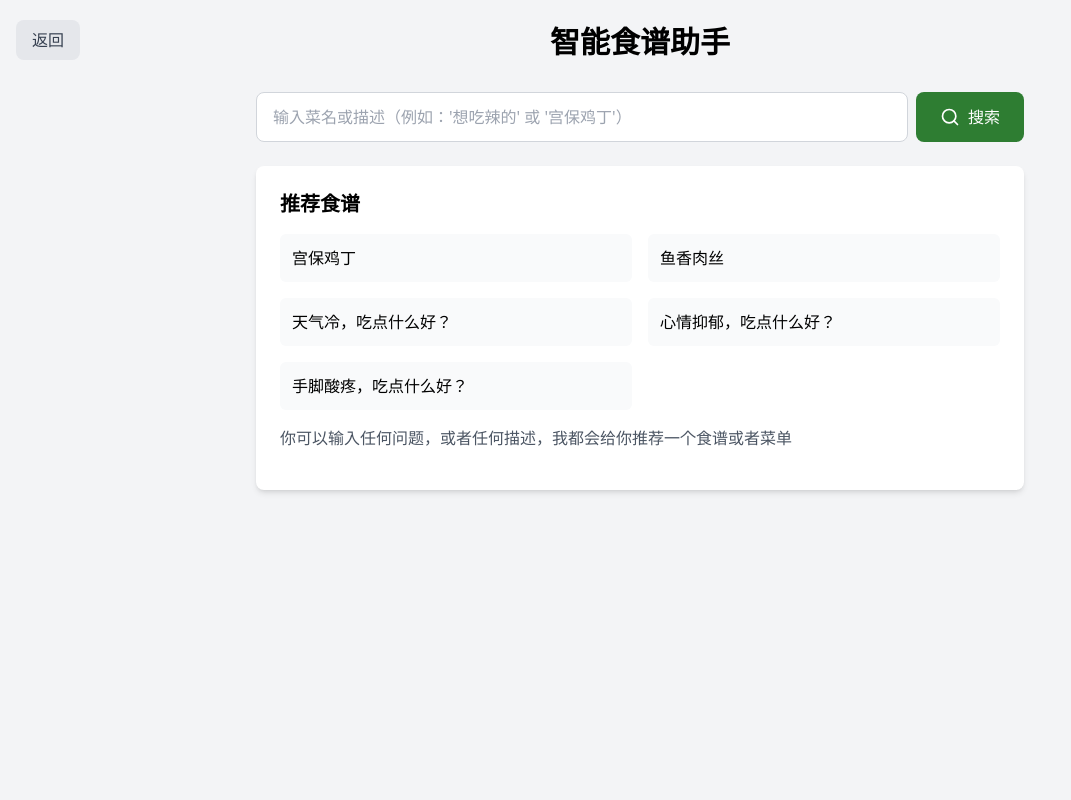
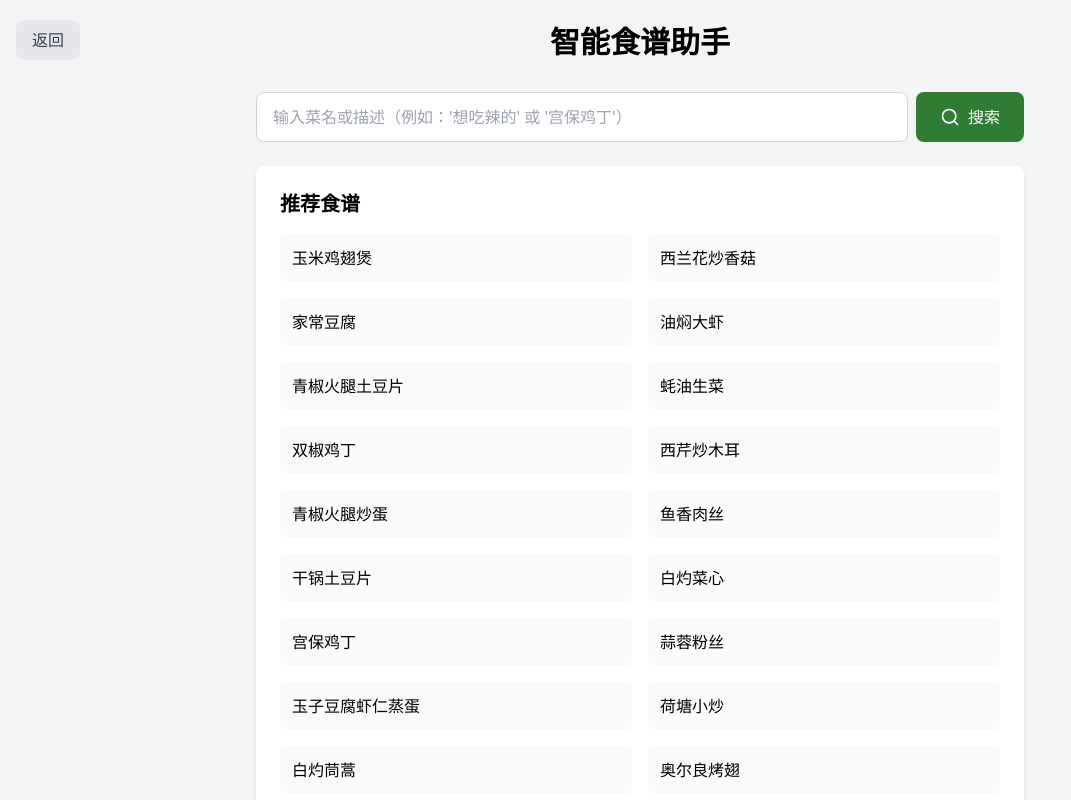
Before and after one commit to MrYang2016/cook-web, a React (Vite) app: page / in a window 1280 px wide. Shown: the top 800 px of the page, without its empty margins (0-1071 px from the left). Built offline with nearby package versions, Linux system fonts and the light colour scheme.

Commit message:
add product

```diff
--- a/src/App.tsx
+++ b/src/App.tsx
@@ -7,8 +7,9 @@ import shareIcon from './assets/share.png';
 
 function App() {
   const [input, setInput] = useState('');
+  const str = '玉米鸡翅煲/西兰花炒香菇/家常豆腐/油焖大虾/青椒火腿土豆片/蚝油生菜/双椒鸡丁/西芹炒木耳/青椒火腿炒蛋/鱼香肉丝/干锅土豆片/白灼菜心/宫保鸡丁/蒜蓉粉丝/玉子豆腐虾仁蒸蛋/荷塘小炒/白灼茼蒿/奥尔良烤翅/孜然土豆午餐肉/孜然鸡翅土豆条/木须鸡蛋/荷兰豆炒牛柳/西兰花炒鸡胸肉/菌菇炒火腿/茄汁豆腐抱蛋/芦笋炒虾仁/红烧排骨/菠萝咕肉/蒜苔炒肉丝/山药炒木耳珍珠糯米丸子/金钱蛋/红烧肉/四季豆炒肉丝/虾滑藕夹/红枣糯米/青椒炒杏鲍菇/茄汁金针菇/干煸四季豆/爆炒花甲/嫩滑水蒸蛋/干锅土豆片/凉拌土豆片/凉拌海带豆皮/凉拌菠菜金针菇/凉拌虾仁/凉拌紫甘蓝/凉拌莴笋丝/芙蓉鲜蔬汤/玉米冬瓜汤/丝瓜豆腐汤/番茄菌菇汤/番茄豆皮汤/上汤娃娃菜';
   const initData: MenuSuggestions = {
-    recommend: ['宫保鸡丁', '鱼香肉丝', '天气冷，吃点什么好？', '心情抑郁，吃点什么好？', '手脚酸疼，吃点什么好？'],
+    recommend: str.split('/'),
     reason: '你可以输入任何问题，或者任何描述，我都会给你推荐一个食谱或者菜单',
   };
   const [result, setResult] = useState<RecipeType | MenuSuggestions | null>(initData);
```
